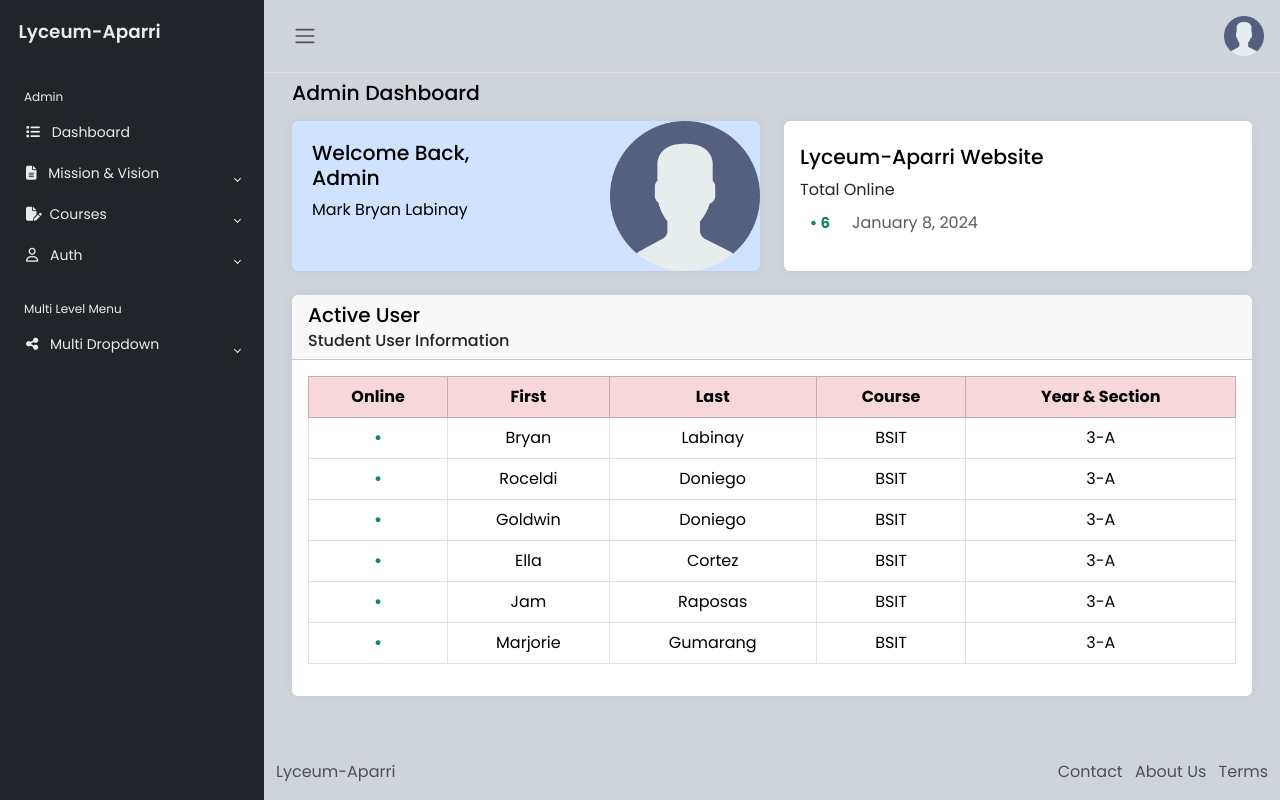
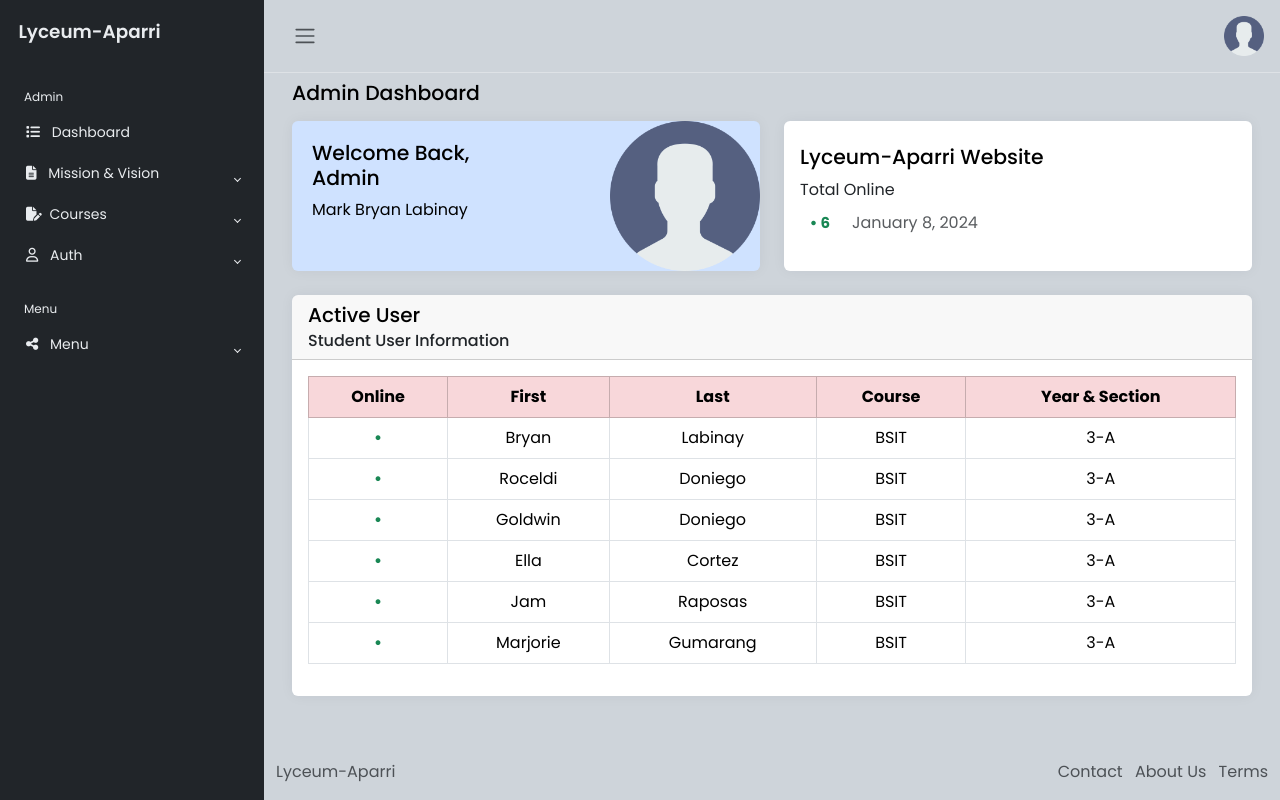
Before and after one commit to Smokecode00/SRS, a PHP site: page /dashboard.php in a window 1280 px wide. Run offline with PHP 8.4, Linux system fonts and the light colour scheme; some libraries are stand-ins or nearby versions.

Commit message:
change some code

```diff
--- a/dashboard.php
+++ b/dashboard.php
@@ -20,6 +20,9 @@
                 <div class="sidebar-logo">
                     <a href="dashboard.php">Lyceum-Aparri</a>
                 </div>
+                <!-- <div class="ms-4">
+                    <a href="#" class="text-decoration-none text-light">Mark Bryan Labinay</a>
+                </div> -->
                 <ul class="sidebar-nav">
                     <li class="sidebar-header">
                         Admin
@@ -70,33 +73,77 @@
                         </a>
                         <ul id="auth" class="sidebar-dropdown list-unstyled collapse" data-bs-parent="#sidebar">
                             <li class="sidebar-item">
-                                <a href="#" class="sidebar-link">Login</a>
+                                <a href="#" class="sidebar-link ms-3">Login</a>
                             </li>
                             <li class="sidebar-item">
-                                <a href="#" class="sidebar-link">Register</a>
-                            </li>
-                            <li class="sidebar-item">
-                                <a href="#" class="sidebar-link">Forgot Password</a>
+                                <a href="#" class="sidebar-link ms-3">Register</a>
                             </li>
                         </ul>
                     </li>
                     <li class="sidebar-header">
-                        Multi Level Menu
+                        Menu
                     </li>
                     <li class="sidebar-item">
                         <a href="#" class="sidebar-link collapsed" data-bs-target="#multi" data-bs-toggle="collapse" aria-expanded="false">
                             <i class="fa-solid fa-share-nodes pe-2"></i>
-                            Multi Dropdown
+                            Menu
                         </a>
                         <ul id="multi" class="sidebar-dropdown list-unstyled collapse" data-bs-parent="#sidebar">
                             <li class="sidebar-item">
-                                <a href="#" class="sidebar-link collapsed" data-bs-target="#level-1" data-bs-toggle="collapse" aria-expanded="false">Level 1</a>
+                                <a href="#" class="sidebar-link collapsed ms-3" data-bs-target="#level-1" data-bs-toggle="collapse" aria-expanded="false">Grade Level</a>
                                 <ul id="level-1" class="sidebar-dropdown list-unstyled collapse">
                                     <li class="sidebar-item">
-                                        <a href="#" class="sidebar-link">Level 1.1</a>
+                                        <a href="#" class="sidebar-link ms-4">• <u>Kindergarten</u></a>
                                     </li>
                                     <li class="sidebar-item">
-                                        <a href="#" class="sidebar-link">Level 1.2</a>
+                                        <a href="#" class="sidebar-link ms-4">• <u>Elementary (Grade 1-6)</u></a>
+                                    </li>
+                                    <li class="sidebar-item">
+                                        <a href="#" class="sidebar-link ms-4">• <u>Junior High (Grade 7-10)</u></a>
+                                    </li>
+                                    <li class="sidebar-item">
+                                        <a href="#" class="sidebar-link ms-4">• <u>Senior High (Grade 11-12)</u></a>
+                                    </li>
+                                    <li class="sidebar-item">
+                                        <a href="#" class="sidebar-link ms-4">• <u>College (Year 1-4)</u></a>
+                                    </li>
+                                </ul>
+                            </li>
+                        </ul>
+                        <ul id="multi" class="sidebar-dropdown list-unstyled collapse" data-bs-parent="#sidebar">
+                            <li class="sidebar-item">
+                                <a href="#" class="sidebar-link collapsed ms-3" data-bs-target="#level-2" data-bs-toggle="collapse" aria-expanded="false">Programs or Streams</a>
+                                <ul id="level-2" class="sidebar-dropdown list-unstyled collapse">
+                                    <li class="sidebar-item">
+                                        <a href="#" class="sidebar-link ms-4">• <u>Nursing</u></a>
+                                    </li>
+                                    <li class="sidebar-item">
+                                        <a href="#" class="sidebar-link ms-4">• <u>Criminology</u></a>
+                                    </li>
+                                    <li class="sidebar-item">
+                                        <a href="#" class="sidebar-link ms-4">• <u>Accountancy</u></a>
+                                    </li>
+                                    <li class="sidebar-item">
+                                        <a href="#" class="sidebar-link ms-4">• <u>Education</u></a>
+                                    </li>
+                                    <li class="sidebar-item">
+                                        <a href="#" class="sidebar-link ms-4">• <u>Information Technology</u></a>
+                                    </li>
+                                </ul>
+                            </li>
+                        </ul>
+                        <ul id="multi" class="sidebar-dropdown list-unstyled collapse" data-bs-parent="#sidebar">
+                            <li class="sidebar-item">
+                                <a href="#" class="sidebar-link collapsed ms-3" data-bs-target="#level-3" data-bs-toggle="collapse" aria-expanded="false">Session/Shift</a>
+                                <ul id="level-3" class="sidebar-dropdown list-unstyled collapse">
+                                    <li class="sidebar-item">
+                                        <a href="#" class="sidebar-link ms-4">• <u>Morning</u></a>
+                                    </li>
+                                    <li class="sidebar-item">
+                                        <a href="#" class="sidebar-link ms-4">• <u>Afternoon</u></a>
+                                    </li>
+                                    <li class="sidebar-item">
+                                        <a href="#" class="sidebar-link ms-4">• <u>Evening</u></a>
                                     </li>
                                 </ul>
                             </li>
```
Also changed, not shown: user-registration.php (+43 -41 lines).
